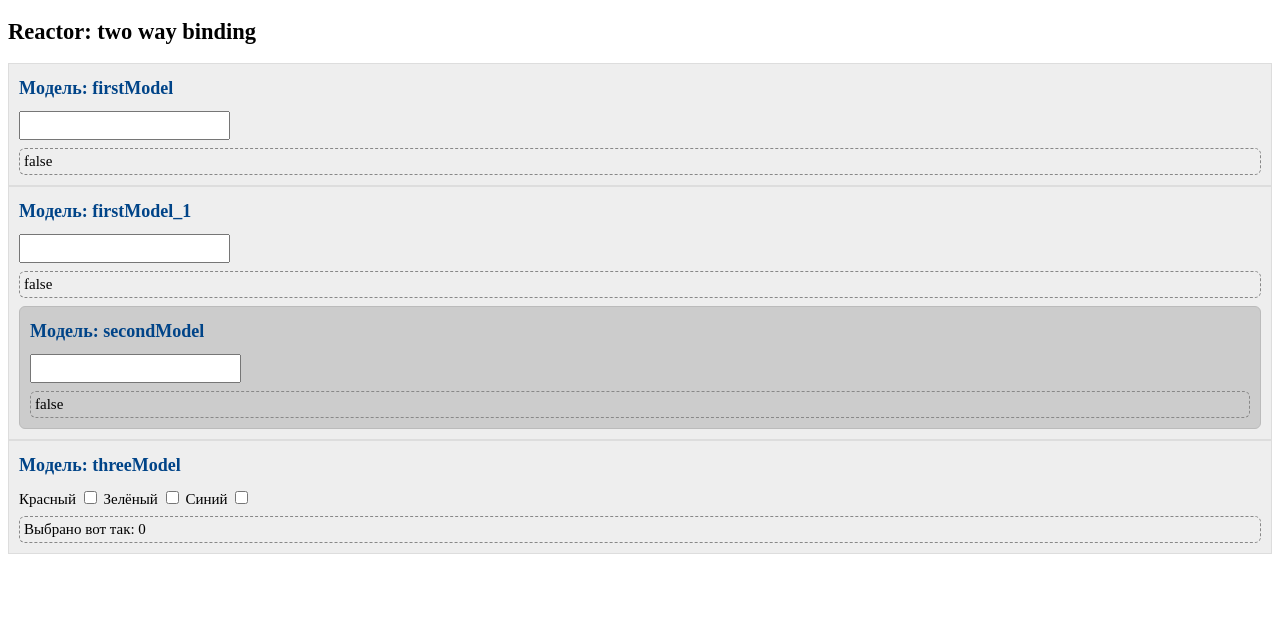
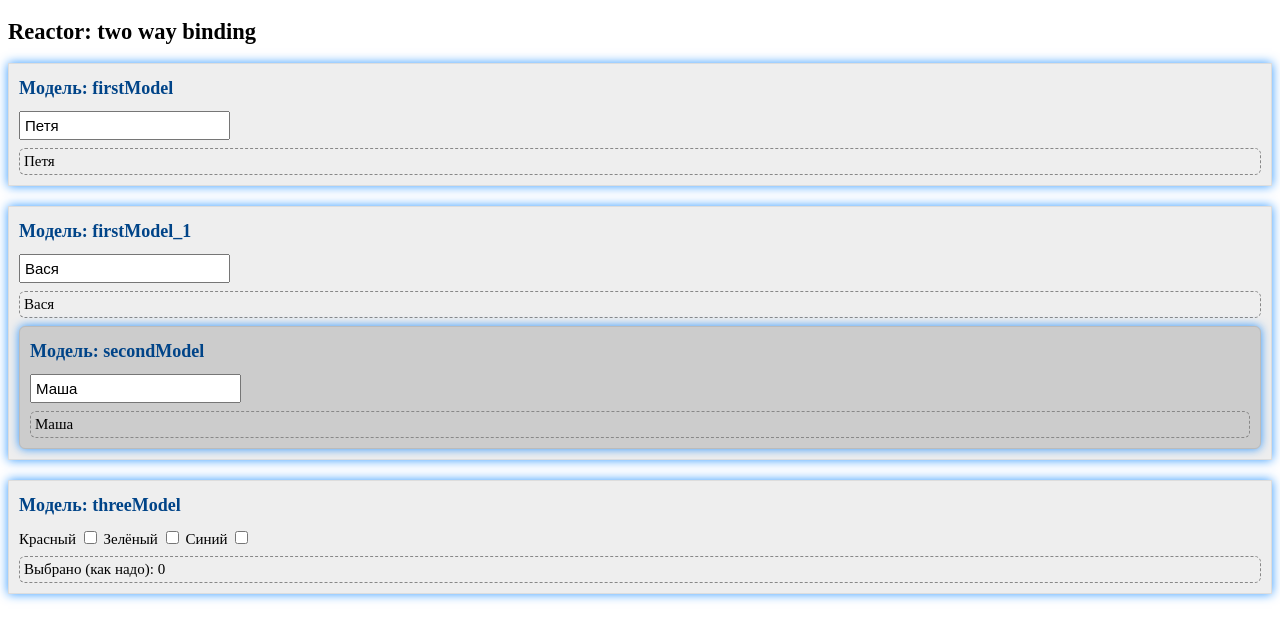
Before and after one commit to spat-ne-hochu/reactor-framework, a plain HTML site: page index.html in a window 1280 px wide. Drawn offline with Linux system fonts and the light colour scheme.

Commit message:
Исправления работы rc-in

```diff
--- /dev/null
+++ b/css/style.css
@@ -0,0 +1,38 @@
+body {
+    font-size: 15px;
+}
+
+.rModel {
+    padding:10px;
+    background: #eee;
+    border: 1px solid #ddd;
+    box-shadow: 0 0 10px rgba(0,128,255,0.8);
+}
+
+.rModel + .rModel {
+    margin-top: 20px;
+}
+
+.rModel .rModel {
+    padding:10px;
+    background: #ccc;
+    border: 1px solid #bbb;
+}
+
+.rModel > div {
+    margin-top: 8px;
+    padding:4px;
+    border-radius: 6px;
+    border: 1px dashed #888;
+}
+
+.rModel > input {
+    padding:4px;
+    font-size: 15px;
+}
+
+h5 {
+    margin: 4px 0 12px;
+    font-size: 18px;
+    color: #048;
+}
--- a/index.html
+++ b/index.html
@@ -3,59 +3,24 @@
 <head>
 	<meta charset="utf-8">
 	<title>Reactor: two way binding</title>
-	<style>
-		body {
-			font-size: 15px;
-		}
-
-		.rModel {
-			padding:10px;
-			background: #eee;
-			border: 1px solid #ddd;
-		}
-
-		.rModel .rModel {
-			padding:10px;
-			background: #ccc;
-			border: 1px solid #bbb;
-		}
-
-		.rModel > div {
-			margin-top: 8px;
-			padding:4px;
-			border-radius: 6px;
-			border: 1px dashed #888;
-		}
-
-		.rModel > input {
-			padding:4px;
-			font-size: 15px;
-		}
-
-		h5 {
-			margin: 4px 0 12px;
-			font-size: 18px;
-			color: #048;
-		}
-
-	</style>
+	<link rel="stylesheet" href="css/style.css">
 </head>
 <body>
 	<h2>Reactor: two way binding</h2>
 	<div class="rModel" rc-model="firstModel">
 		<h5>Moдель: firstModel</h5>
-		<input rc-in="name">
+		<input rc-in="name" value="Петя">
 		<div rc-out="name"></div>
 	</div>
 
 	<div class="rModel" rc-model="firstModel">
 		<h5>Moдель: firstModel_1</h5>
-		<input rc-in="name">
+		<input rc-in="name" value="Вася">
 		<div rc-out="name"></div>
 
 		<div class="rModel" rc-model="secondModel">
 			<h5>Moдель: secondModel</h5>
-			<input rc-in="name">
+			<input rc-in="name" value="Маша">
 			<div rc-out="name"></div>
 		</div>
 
@@ -75,12 +40,12 @@
 		<!--<div>Выбрано:
 			<span rc-out="count() < [red,blue,green]"></span>
 		</div>-->
-		<div>Выбрано вот так:
+		<div>Выбрано (как надо):
 			<span rc-out="count()=[red,green,blue]"></span>
 		</div>
 	</div>
 
-	<script src="reactor.js"></script>
-	<script src="model.js"></script>
+	<script src="js/reactor.js"></script>
+	<script src="js/model.js"></script>
 </body>
 </html>
--- /dev/null
+++ b/js/model.js
@@ -0,0 +1,9 @@
+code = function() {
+
+	var model = reactor.model('threeModel');
+	model.count = function() {
+		return model['red'] + model['green'] + model['blue'];
+	}
+};
+
+document.addEventListener("DOMContentLoaded", code, false);
--- a/reactor.js
+++ b/js/reactor.js
@@ -9,14 +9,14 @@ var reactor = {
 
 		var elementList = document.querySelectorAll('[rc-model]'), i, currentModel, model;
 		for (i=0; i<elementList.length; i++) {
-			console.log( reactor.$directives['rc-model'] );
+			//console.log( reactor.$directives['rc-model'] );
 			currentModel = reactor.$directives['rc-model'](undefined, elementList[i]);
 			walkDom(elementList[i], currentModel);
 		}
 
 		function walkDom (node, currentModel) {
 			var elementList = node.childNodes, i, k;
-			console.log(elementList);
+			//console.log(elementList);
 			for (i=0; i < elementList.length; i++) {
 				if (elementList[i].nodeType == 1) {
 
@@ -53,12 +53,12 @@ var reactor = {
 
 reactor.directive('rc-in', function() {
 	return function(model, element) {
-		console.log('rc-in factory', model, element);
+		//console.log('rc-in factory', model, element);
 		var prop = element.getAttributeNode('rc-in').value;
 		var inEvent = function() {
 			setTimeout(function() {
 				var value;
-				if (element.checked !== undefined) {
+				if ('checkbox' === element.type) {
 					value = element.checked;
 				} else {
 					value = element.value;
@@ -86,7 +86,7 @@ reactor.directive('rc-in', function() {
 
 reactor.directive('rc-out', function() {
 	return function(model, element) {
-		console.log('rc-out factory', model, element);
+		//console.log('rc-out factory', model, element);
 		var prop = element.getAttributeNode('rc-out').value;
 		var funcReg = /([a-zA-Z0-9_$]+)\(\)(?:=\[((?:(?:[a-zA-Z0-9_$]+),)*(?:[a-zA-Z0-9_$]+)?)\])?/;
 		if (funcReg.test(prop)) {
@@ -121,7 +121,7 @@ reactor.directive('rc-out', function() {
 
 reactor.directive('rc-model', function() {
 	return function(model, element) {
-		console.log('rc-model factory', model, element);
+		//console.log('rc-model factory', model, element);
 		var modelName = element.getAttributeNode('rc-model').value;
 		var newModel = {$out:{},$depend:{}};
 		if (model !== undefined) {
--- a/model.js
+++ /dev/null
@@ -1,17 +0,0 @@
-/*reactor.model(function(){
-	return {
-		name: 'Вася'
-	}
-});*/
-code = function() {
-	reactor.model('firstModel').name = '<b>Вася</b>';
-	reactor.model('firstModel_1').name = '<a href="">Петя</a>';
-	reactor.model('secondModel').name = '<i>Маша</i>';
-
-	var model = reactor.model('threeModel');
-	model.count = function() {
-		return model.red + model.green + model.blue;
-	}
-};
-
-document.addEventListener("DOMContentLoaded", code, false);
```
